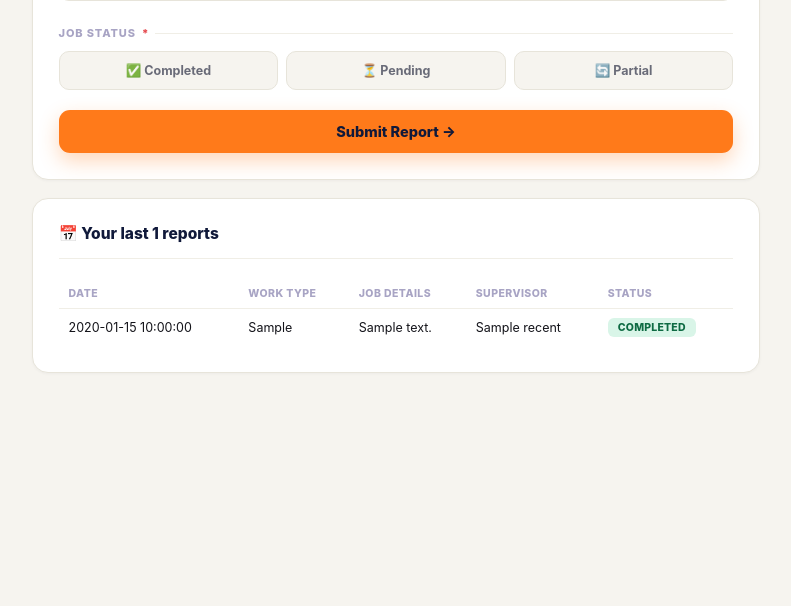
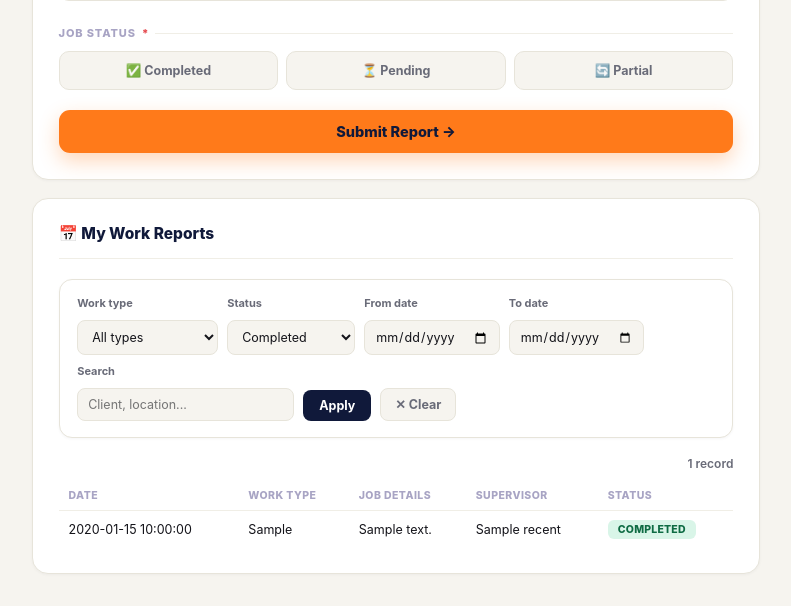
Before and after one commit to subrato91net-boop/work-report-app, a Flask app: template work_report_app/templates/form.html in a window 1280 px wide. Shown: the part 865-1471 px from the top of the page, without its empty margins (244-1035 px from the left). Before the commit the page ends 1238 px from the top, so only its background shows below. Run offline with Flask 3, Linux system fonts and the light colour scheme; the template is opened without the code that fills it: most values are stand-ins (such as "Sample title", 1, 10 or a date in 2020); some libraries are stand-ins or nearby versions.

Commit message:
Add files via upload

```diff
--- a/work_report_app/app.py
+++ b/work_report_app/app.py
@@ -321,9 +321,27 @@ def employee_form():
         conn.commit(); cur.close(); conn.close()
         success = True
 
+    # filters for "my reports" history (own reports only)
+    f_wtype  = request.args.get("wtype", "")
+    f_status = request.args.get("status", "")
+    f_from   = request.args.get("from_d", "")
+    f_to     = request.args.get("to_d", "")
+    f_search = request.args.get("search", "")
+
     conn   = get_db(); cur = conn.cursor()
-    cur.execute("SELECT * FROM reports WHERE emp_code=%s ORDER BY timestamp DESC LIMIT 7", (get_emp_code(),))
-    recent = cur.fetchall(); cur.close(); conn.close()
+    query  = "SELECT * FROM reports WHERE emp_code=%s"
+    params = [get_emp_code()]
+    if f_wtype:  query += " AND work_type=%s";        params.append(f_wtype)
+    if f_status: query += " AND LOWER(status)=%s";    params.append(f_status.lower())
+    if f_from:   query += " AND date>=%s";             params.append(f_from)
+    if f_to:     query += " AND date<=%s";             params.append(f_to)
+    if f_search:
+        query += " AND (client_name ILIKE %s OR location ILIKE %s OR summary ILIKE %s OR remarks ILIKE %s)"
+        s = f"%{f_search}%"; params += [s, s, s, s]
+    query += " ORDER BY timestamp DESC"
+    cur.execute(query, params)
+    recent = cur.fetchall()
+    cur.close(); conn.close()
 
     today     = datetime.now().strftime("%Y-%m-%d")
     att_today = []
@@ -339,7 +357,9 @@ def employee_form():
     ]
 
     return render_template("form.html", name=session["name"], success=success, recent=recent,
-                            att_today=att_today, supervisor_choices=supervisor_choices)
+                            att_today=att_today, supervisor_choices=supervisor_choices,
+                            record_count=len(recent),
+                            filters={"wtype": f_wtype, "status": f_status, "from_d": f_from, "to_d": f_to, "search": f_search})
 
 # ══════════════════════════════════════════
 #  ROUTES — EMPLOYEE: VIEW ASSIGNED JOBS
@@ -711,15 +731,29 @@ def sales_visit():
         conn.commit(); cur.close(); conn.close()
         success = True
 
+    # filters for "my visit history" (own visits only)
+    f_vtype   = request.args.get("vtype", "")
+    f_outcome = request.args.get("outcome", "")
+    f_from    = request.args.get("from_d", "")
+    f_to      = request.args.get("to_d", "")
+    f_search  = request.args.get("search", "")
+
     # Fetch this employee's own history
-    code = get_emp_code()
-    conn = get_db(); cur = conn.cursor()
-    cur.execute("""
-        SELECT * FROM sales_visits
-        WHERE salesperson_code=%s
-        ORDER BY timestamp DESC
-    """, (code,))
-    history = cur.fetchall(); cur.close(); conn.close()
+    code   = get_emp_code()
+    conn   = get_db(); cur = conn.cursor()
+    query  = "SELECT * FROM sales_visits WHERE salesperson_code=%s"
+    params = [code]
+    if f_vtype:   query += " AND type_of_visit=%s";   params.append(f_vtype)
+    if f_outcome: query += " AND visit_outcome=%s";   params.append(f_outcome)
+    if f_from:    query += " AND visit_date>=%s";     params.append(f_from)
+    if f_to:      query += " AND visit_date<=%s";     params.append(f_to)
+    if f_search:
+        query += " AND (client_name ILIKE %s OR address ILIKE %s OR products_interested ILIKE %s OR discussion_summary ILIKE %s)"
+        s = f"%{f_search}%"; params += [s, s, s, s]
+    query += " ORDER BY timestamp DESC"
+    cur.execute(query, params)
+    history = cur.fetchall()
+    cur.close(); conn.close()
 
     salesperson_choices = [
         {"code": c, "name": i["name"]}
@@ -731,8 +765,10 @@ def sales_visit():
         name=session["name"],
         success=success,
         history=history,
+        record_count=len(history),
         salesperson_choices=salesperson_choices,
         current_code=code,
+        filters={"vtype": f_vtype, "outcome": f_outcome, "from_d": f_from, "to_d": f_to, "search": f_search},
     )
 
 
--- a/work_report_app/templates/form.html
+++ b/work_report_app/templates/form.html
@@ -75,6 +75,17 @@
   .badge-present{background:#D9F5E8;color:#0E6B43}
   .badge-absent{background:#FBE2E2;color:#9A2A2D}
   .badge-half{background:#DCE9FF;color:#1A4FA0}
+
+  /* ---------- FILTER BAR ---------- */
+  .filters{background:#fff;border:1px solid #E7E4DA;border-radius:13px;padding:1rem 1.1rem;margin-bottom:1.1rem;display:flex;flex-wrap:wrap;gap:9px;align-items:flex-end;box-shadow:0 1px 3px rgba(16,25,58,0.04)}
+  .fg{display:flex;flex-direction:column;gap:4px}
+  .fg label{font-size:11px;color:#696B78;font-weight:700}
+  .fg input,.fg select{padding:8px 10px;font-size:12.5px;border:1.5px solid #E7E4DA;border-radius:8px;background:#F6F4EF;font-family:inherit;color:#14141A;outline:none;min-width:128px}
+  .fg input:focus,.fg select:focus{border-color:#FF7A1A}
+  .btn-filter{padding:8px 16px;border:none;border-radius:8px;background:#10193A;color:#fff;font-size:12.5px;cursor:pointer;font-family:inherit;font-weight:700;align-self:flex-end}
+  .btn-clear{padding:8px 14px;border:1.5px solid #E7E4DA;border-radius:8px;background:#F6F4EF;font-size:12.5px;cursor:pointer;font-family:inherit;color:#696B78;align-self:flex-end;text-decoration:none;font-weight:700}
+  .rec-count{font-size:12px;color:#696B78;font-weight:600}
+  @media(max-width:480px){.fg input,.fg select{min-width:100%}.fg{width:100%}}
 
   @media(max-width:480px){.row2{grid-template-columns:1fr}.att-strip{flex-direction:column}}
 
@@ -192,9 +203,36 @@
     </form>
   </div>
 
-  {% if recent %}
   <div class="card">
-    <div class="card-title">📅 Your last {{ recent|length }} reports</div>
+    <div class="card-title">📅 My Work Reports</div>
+    <form method="GET" action="/form">
+      <div class="filters">
+        <div class="fg"><label>Work type</label>
+          <select name="wtype">
+            <option value="">All types</option>
+            {% for t in ['Site visit','Service call','Support visit','In-house','Work from home'] %}
+            <option {% if filters.wtype==t %}selected{% endif %}>{{ t }}</option>{% endfor %}
+          </select>
+        </div>
+        <div class="fg"><label>Status</label>
+          <select name="status">
+            <option value="">All</option>
+            <option value="completed" {% if filters.status=='completed' %}selected{% endif %}>Completed</option>
+            <option value="pending"   {% if filters.status=='pending'   %}selected{% endif %}>Pending</option>
+            <option value="partial"   {% if filters.status=='partial'   %}selected{% endif %}>Partial</option>
+          </select>
+        </div>
+        <div class="fg"><label>From date</label><input type="date" name="from_d" value="{{ filters.from_d }}"></div>
+        <div class="fg"><label>To date</label><input type="date" name="to_d" value="{{ filters.to_d }}"></div>
+        <div class="fg"><label>Search</label><input type="text" name="search" placeholder="Client, location..." value="{{ filters.search }}"></div>
+        <button class="btn-filter" type="submit">Apply</button>
+        <a class="btn-clear" href="/form">✕ Clear</a>
+      </div>
+    </form>
+    <div style="display:flex;justify-content:flex-end;margin-bottom:.6rem">
+      <span class="rec-count">{{ record_count }} record{{ 's' if record_count != 1 }}</span>
+    </div>
+    {% if recent %}
     <table>
       <thead><tr><th>Date</th><th>Work type</th><th>Job details</th><th>Supervisor</th><th>Status</th></tr></thead>
       <tbody>
@@ -210,8 +248,10 @@
       {% endfor %}
       </tbody>
     </table>
+    {% else %}
+    <div style="text-align:center;padding:2.5rem 1rem;color:#A8A4C4;font-weight:600;font-size:13px">🔍 No reports found. Try clearing the filters.</div>
+    {% endif %}
   </div>
-  {% endif %}
 
 </div>
 
```
Also changed, not shown: work_report_app/templates/sales_visit.html (+39 -1 lines).
